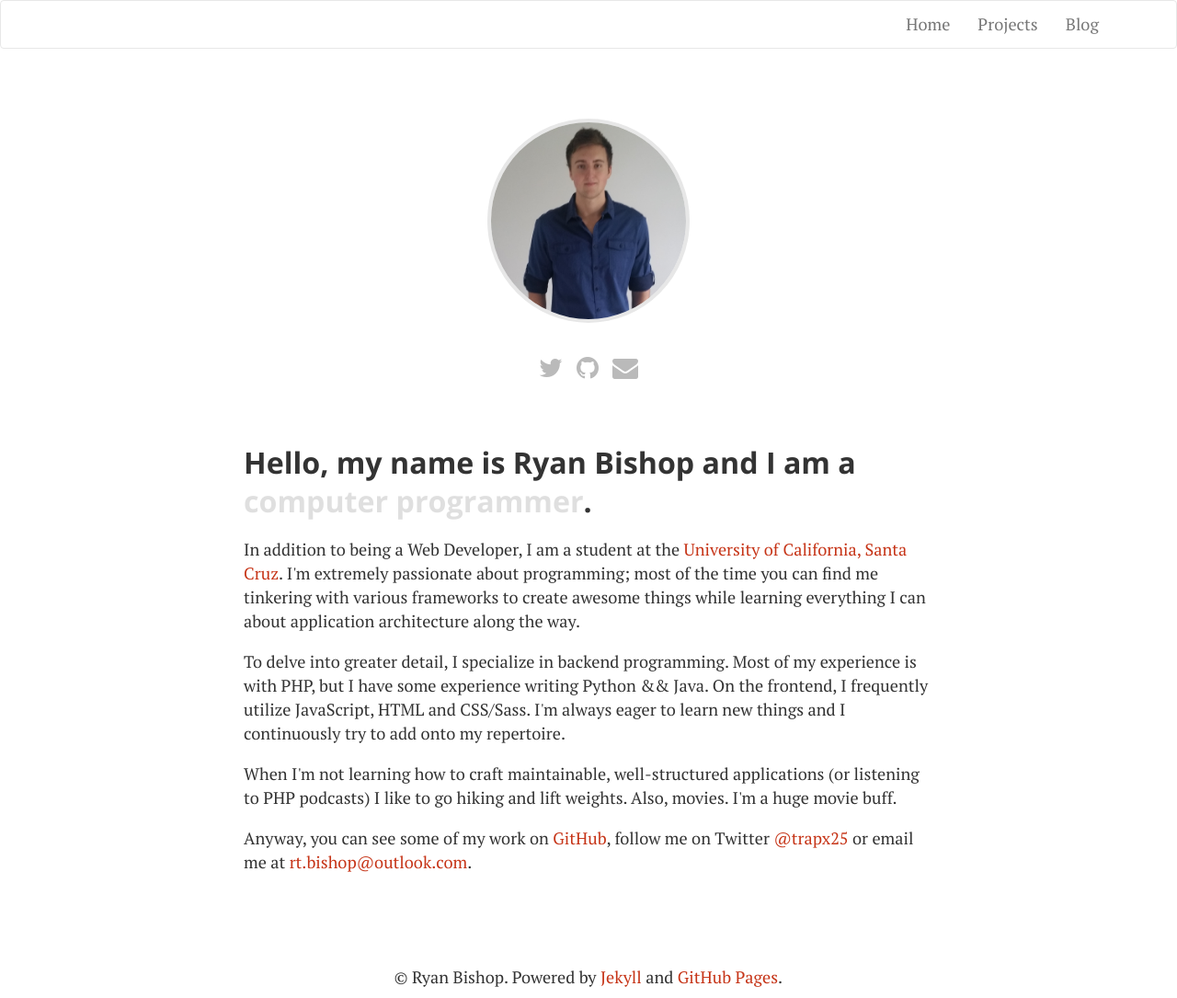
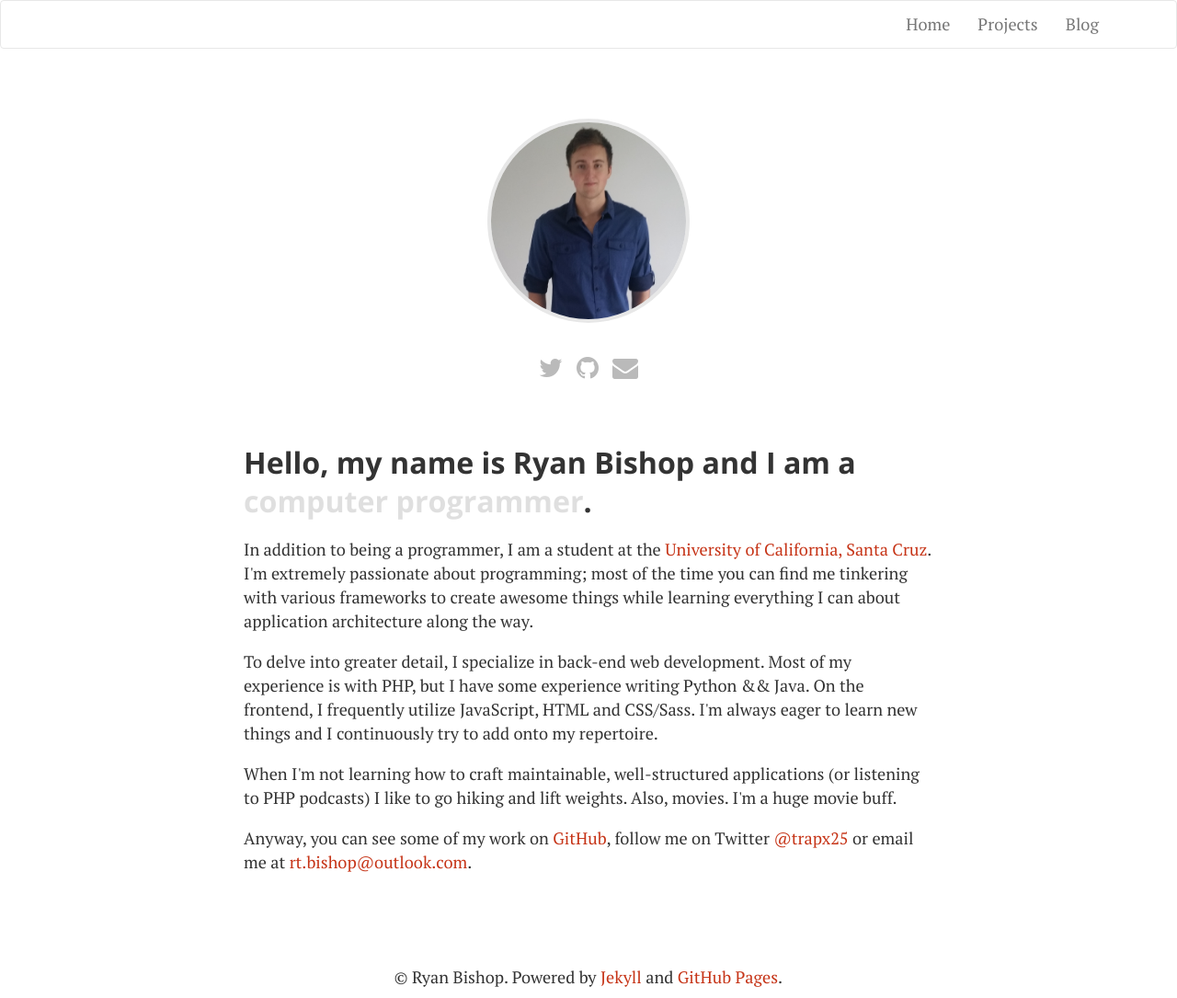
Before and after one commit to trapx25/trapx25.github.io, a Jekyll site: the page built from index.html, in a window 1280 px wide. Shown: the whole page at 92% size. Built offline with Jekyll 4.4.1, drawn with Linux system fonts in a browser that asks for light colours; nearby versions of some CDN libraries.

Commit message:
minor about section change

```diff
--- a/index.html
+++ b/index.html
@@ -26,9 +26,9 @@ layout: default
   <div class="row top-buffer">
     <div class="col-lg-8 col-md-10 col-lg-offset-2 col-md-offset-1">
       <h1>Hello, my name is Ryan Bishop and I am a <span id="role">computer programmer</span>.</h1>
-      <p>In addition to being a Web Developer, I am a student at the <a href="http://www.ucsc.edu/" target="_blank">University of California, Santa Cruz</a>. I'm extremely passionate about programming; most of the time you can find me tinkering with various frameworks to create awesome things while learning everything I can about application architecture along the way.</p>
+      <p>In addition to being a programmer, I am a student at the <a href="http://www.ucsc.edu/" target="_blank">University of California, Santa Cruz</a>. I'm extremely passionate about programming; most of the time you can find me tinkering with various frameworks to create awesome things while learning everything I can about application architecture along the way.</p>
 
-      <p>To delve into greater detail, I specialize in backend programming. Most of my experience is with PHP, but I have some experience writing Python &amp;&amp; Java. On the frontend, I frequently utilize JavaScript, HTML and CSS/Sass. I'm always eager to learn new things and I continuously try to add onto my repertoire.</p>
+      <p>To delve into greater detail, I specialize in back-end web development. Most of my experience is with PHP, but I have some experience writing Python &amp;&amp; Java. On the frontend, I frequently utilize JavaScript, HTML and CSS/Sass. I'm always eager to learn new things and I continuously try to add onto my repertoire.</p>
 
       <p>When I'm not learning how to craft maintainable, well-structured applications (or listening to PHP podcasts) I like to go hiking and lift weights. Also, movies. I'm a huge movie buff.</p>
 
```
